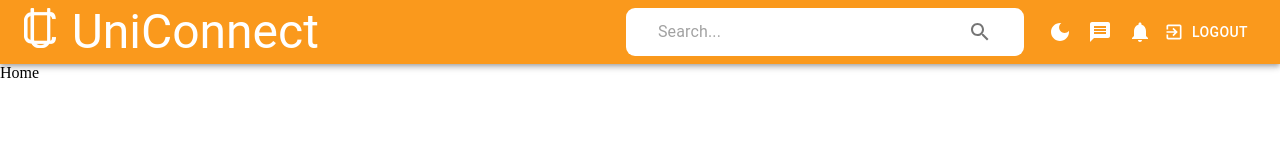
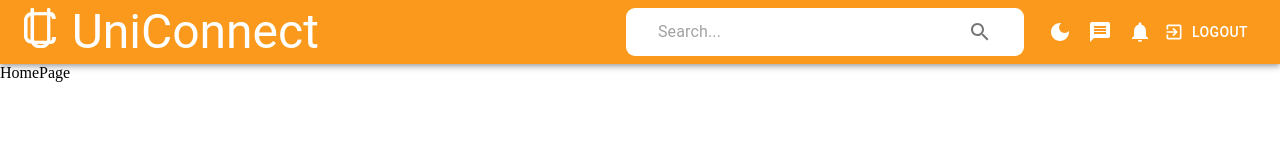
Before and after one commit to ashfaqshimer/InteractaBase, a React (Vite) app in the folder client/: page / in a window 1280 px wide. Shown: the top 160 px of the page. Built offline with nearby package versions, Linux system fonts and the light colour scheme; sample sign-in values are in the browser's storage.

Commit message:
Develop Private route component

```diff
--- a/client/src/App.jsx
+++ b/client/src/App.jsx
@@ -1,11 +1,8 @@
 import { Outlet } from 'react-router-dom';
-import Navbar from './common/Navbar';
 
 const App = () => {
 	return (
 		<>
-			{/* Add navbar here */}
-			<Navbar/>
 			<Outlet />
 		</>
 	);
--- /dev/null
+++ b/client/src/features/auth/PrivateRoute.jsx
@@ -0,0 +1,8 @@
+import { Navigate, Outlet } from 'react-router-dom';
+import { useSelector } from 'react-redux';
+
+const PrivateRoute = () => {
+	const { user } = useSelector((state) => state.auth);
+	return user ? <Outlet /> : <Navigate to='/login' replace />;
+};
+export default PrivateRoute;
--- a/client/src/main.jsx
+++ b/client/src/main.jsx
@@ -13,13 +13,17 @@ import './index.css';
 import store from './store';
 import LoginPage from './pages/LoginPage.jsx';
 import RegisterPage from './pages/RegisterPage.jsx';
+import HomePage from './pages/HomePage.jsx';
+import PrivateRoute from './features/auth/PrivateRoute.jsx';
 
 const router = createBrowserRouter(
 	createRoutesFromElements(
 		<Route path='/' element={<App />}>
-			<Route index={true} path='/' element={<div>Home</div>} />
 			<Route path='/login' element={<LoginPage />} />
 			<Route path='/register' element={<RegisterPage />} />
+			<Route path='' element={<PrivateRoute />}>
+				<Route index path='/' element={<HomePage />} />
+			</Route>
 		</Route>
 	)
 );
--- /dev/null
+++ b/client/src/pages/HomePage.jsx
@@ -0,0 +1,13 @@
+import React from 'react';
+import Navbar from '../common/Navbar';
+
+const HomePage = () => {
+	return (
+		<div>
+			<Navbar />
+			HomePage
+		</div>
+	);
+};
+
+export default HomePage;
```
